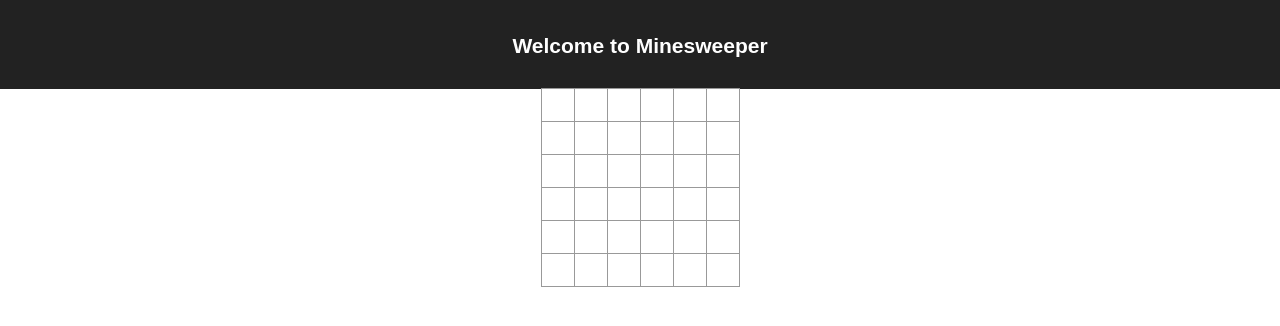
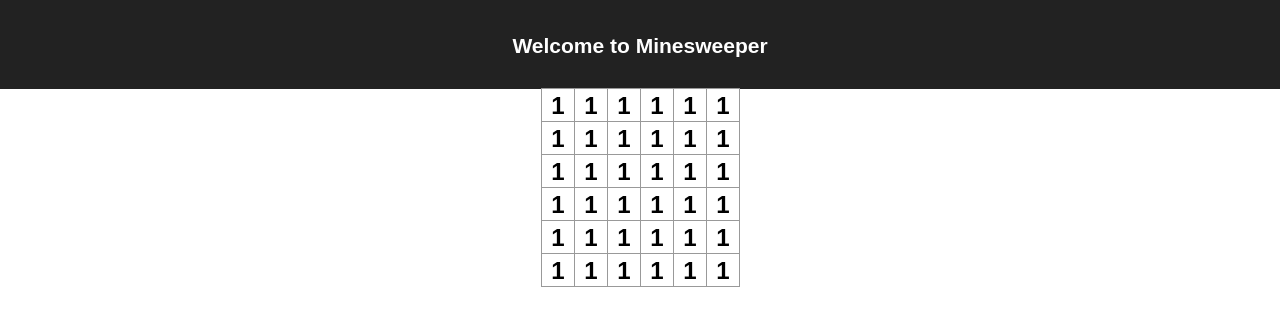
Before and after one commit to diegobalvin/Minesweeper, a React (Create React App) app: page / in a window 1280 px wide. Shown: the top 326 px of the page. Built offline with nearby package versions, Linux system fonts and the light colour scheme.

Commit message:
refactoring
We now have a board with a default 6x6 without mines. will continue to implement mine functionality

```diff
--- a/src/App.tsx
+++ b/src/App.tsx
@@ -1,6 +1,7 @@
 import * as React from 'react';
 import './App.css';
 import { Board } from './Board';
+import { Function } from './function';
 
 export interface AppProps {
   columns: number;
@@ -10,6 +11,7 @@ export interface AppProps {
 class App extends React.Component<AppProps> {
   public state = {
     columns: this.props.columns,
+    game: Function.drawBoard(this.props.rows, this.props.columns),
     rows: this.props.rows
   }
 
@@ -20,12 +22,9 @@ class App extends React.Component<AppProps> {
           <h1 className="App-title">{'Welcome to Minesweeper'}</h1>
         </header>
         <div className="game">
-          <div className="game-board">
             <Board
-              rows={this.state.rows}
-              cols={this.state.columns}
+              game={this.state.game}
             />
-          </div>
         </div>
       </div>
     );
--- a/src/Board.tsx
+++ b/src/Board.tsx
@@ -1,49 +1,44 @@
 import * as React from 'react';
+import { Cell } from './cellclass';
+import { Game } from './gameclass';
 
-interface BoardProps {
-    rows:number;
-    cols:number;
-}
 export interface CellProps {
-    value: string;
+   cell: Cell;
+   // onClick: (cell: Cell) => void;
 }
 
-export function Cell(props:CellProps) {
-    return (
-        <button className="square">
-        {props.value}
-        </button>
-    )
+export interface BoardProps {
+    game: Game;
+    // onClick: (cell: Cell) => void;
 }
 
-
-function makeBoard(r:number, c:number) {
-    const arr = [];
-    for (let i = 0; i < r; i++){
-        arr.push(Array(c).fill(""))
-    }
-    return arr;
+export function DrawCell(props:CellProps) {
+    return (
+        <button className="square" /* onClick={() => alert()}*/>
+            {props.cell.bombs}
+        </button>
+    );
 }
 
-export class Board extends React.Component<BoardProps> {
-    public render() {
-      const arr = makeBoard(this.props.rows, this.props.cols); // makeBoard(this.state.rows, this.state.cols);
-      const listItems = arr.map((row, i) =>
-        <div className="board-row" key={i}>
-          {
-            row.map((cols, j) =>
-                <Cell
-                    key={j}
-                    value={cols}
-                />)
-          }
+export function Board(props:BoardProps) {
+    return (
+        <div className="game-board">
+            {
+                props.game.state.map((row, i) => (
+                    <div key={i} className="board-row">
+                        {
+                            row.map((cell, j) => (
+                                    <DrawCell key={j}
+                                        cell={cell}
+                                        // onClick={(cell) => props.onClick(cell)}
+                                    />
+                                )
+                            )
+                        }
+                    </div>
+                    )
+                )
+            }
         </div>
-      );
-
-      return (
-        <div>
-          {listItems}
-        </div>
-      );
-    }
+    );
 }
--- /dev/null
+++ b/src/cellclass.ts
@@ -0,0 +1,11 @@
+export interface Position {
+    x: number;
+    y: number;
+}
+export class Cell {
+    constructor (
+        public bombs: number = 0,
+        public isOpened: boolean = false,
+        public position: Position
+    ){}
+}
--- a/src/function.ts
+++ b/src/function.ts
@@ -0,0 +1,15 @@
+import { Cell } from './cellclass';
+import { Game } from './gameclass';
+
+function drawBoard(rows: number, columns: number): Game {
+    const state: Cell[][] = Array(rows).fill(null).map((r:number, i: number) => {
+        return Array(columns).fill(null).map((c:number, j: number) => {
+            return new Cell(1,false, {x: i, y: j});
+        });
+    });
+    return new Game(state);
+};
+
+export const Function = {
+    drawBoard
+};
--- /dev/null
+++ b/src/gameclass.ts
@@ -0,0 +1,7 @@
+import { Cell } from './cellclass'
+
+export class Game {
+    constructor (
+        public state: Cell [][]
+    ) {}
+}
```
Also changed, not shown: src/celldomain.ts (deleted, +0 -10 lines), src/gamedomain.ts (deleted, +0 -7 lines).
